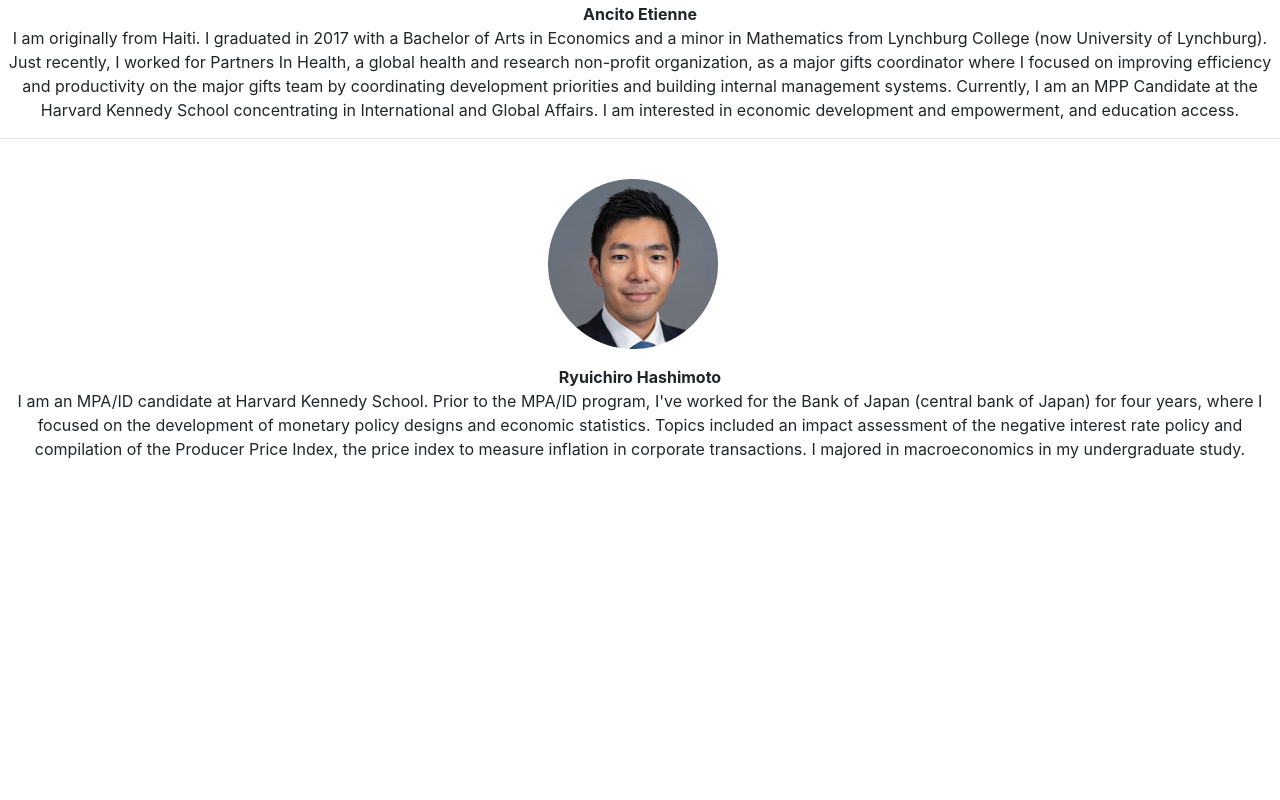
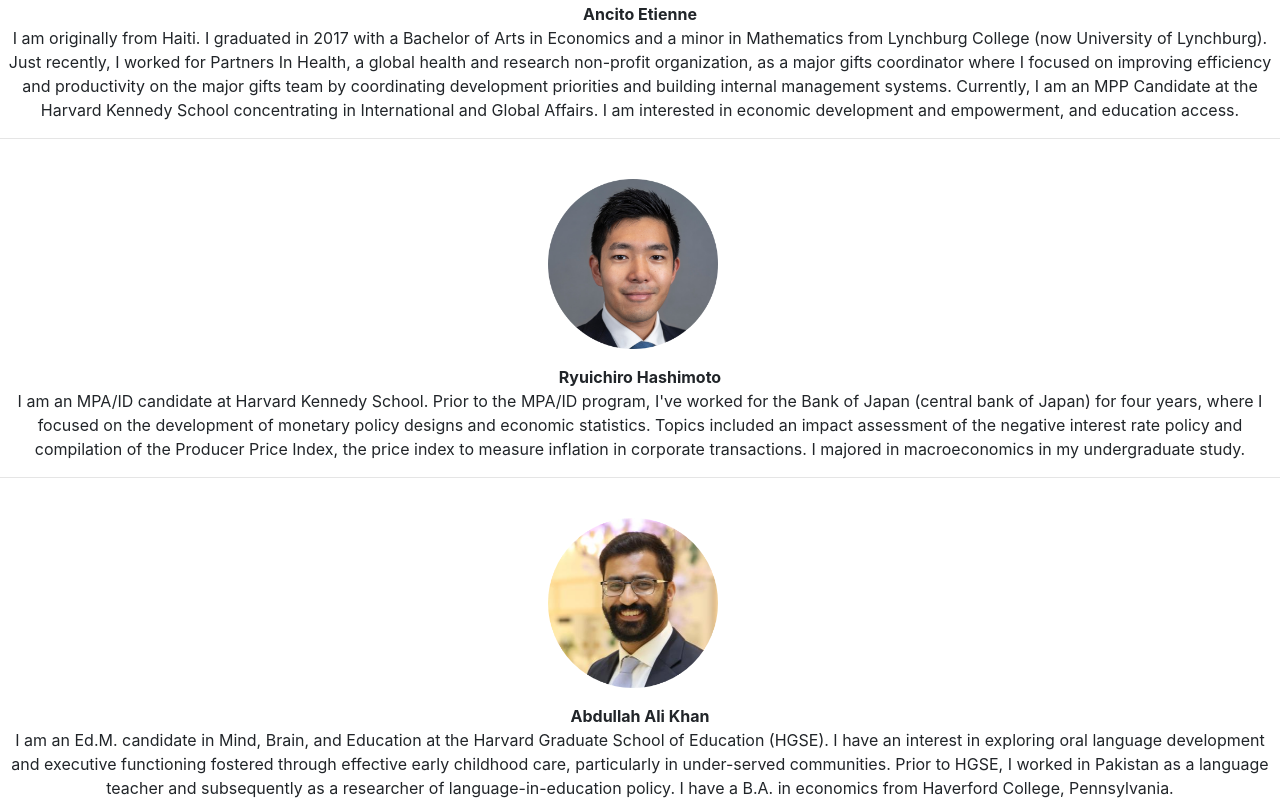
Before and after one commit to rhashimo/a3-education, a plain HTML site: page aboutus.html in a window 1280 px wide. Shown: the part 352-1152 px from the top of the page. Before the commit the page ends 813 px from the top, so only its background shows below. Drawn offline with nearby package versions, Linux system fonts and the light colour scheme.

Commit message:
add Abdullah's bio

```diff
--- a/aboutus.html
+++ b/aboutus.html
@@ -92,7 +92,12 @@
 <center><b>Ryuichiro Hashimoto</b></center>
 I am an MPA/ID candidate at Harvard Kennedy School. Prior to the MPA/ID program, I've worked for the Bank of Japan (central bank of Japan) for four years, where I focused on the development of monetary policy designs and economic statistics. Topics included an impact assessment of the negative interest rate policy and compilation of the Producer Price Index, the price index to measure inflation in corporate transactions. I majored in macroeconomics in my undergraduate study.
 
+<hr>
+<br>
+<p><img src="images/abdullah.png"  style="width:170px;height:170px;margin-right:15px">
 
+<center><b>Abdullah Ali Khan</b></center>
+I am an Ed.M. candidate in Mind, Brain, and Education at the Harvard Graduate School of Education (HGSE). I have an interest in exploring oral language development and executive functioning fostered through effective early childhood care, particularly in under-served communities. Prior to HGSE, I worked in Pakistan as a language teacher and subsequently as a researcher of language-in-education policy. I have a B.A. in economics from Haverford College, Pennsylvania.
       </div>
 
   </div>
```
Also changed, not shown: images/abdullah.png (added).
